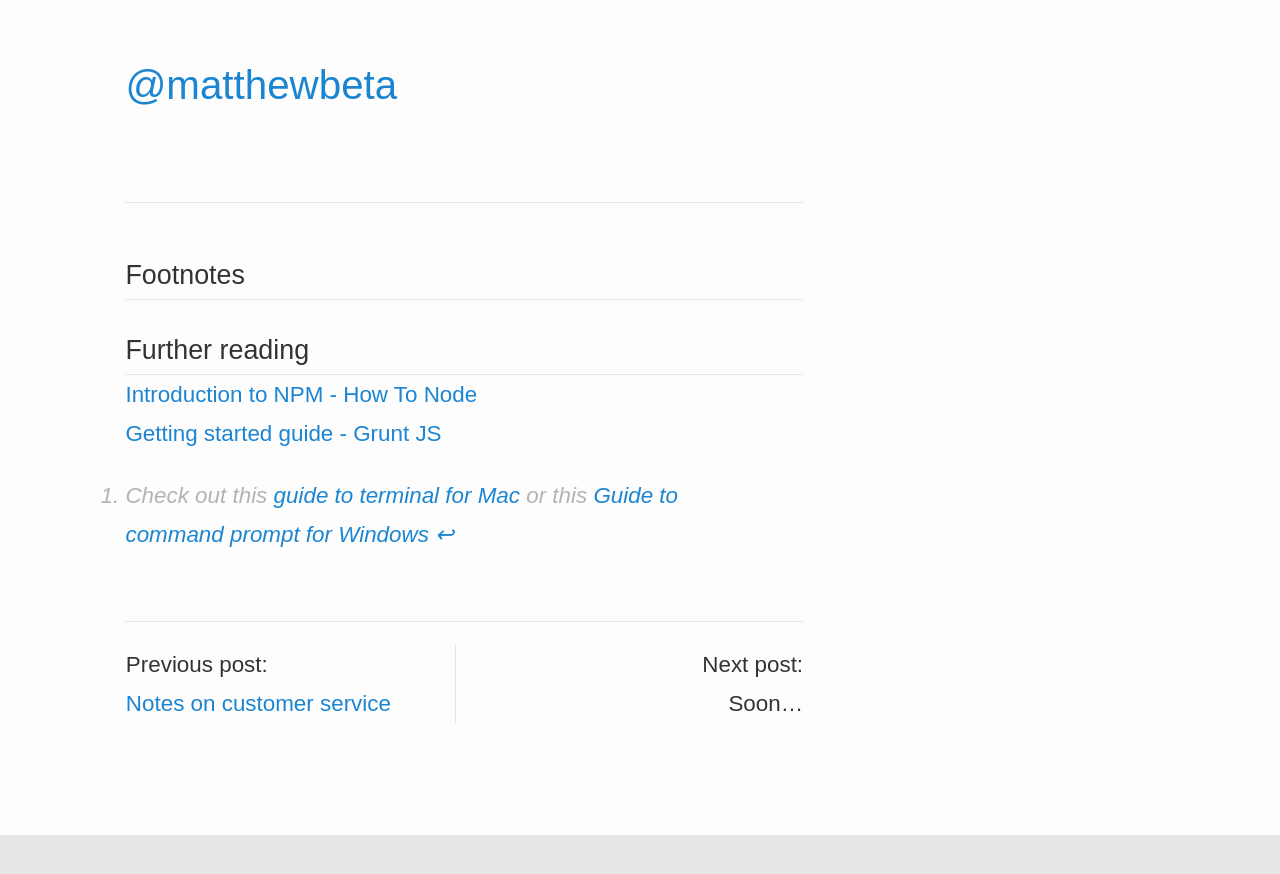
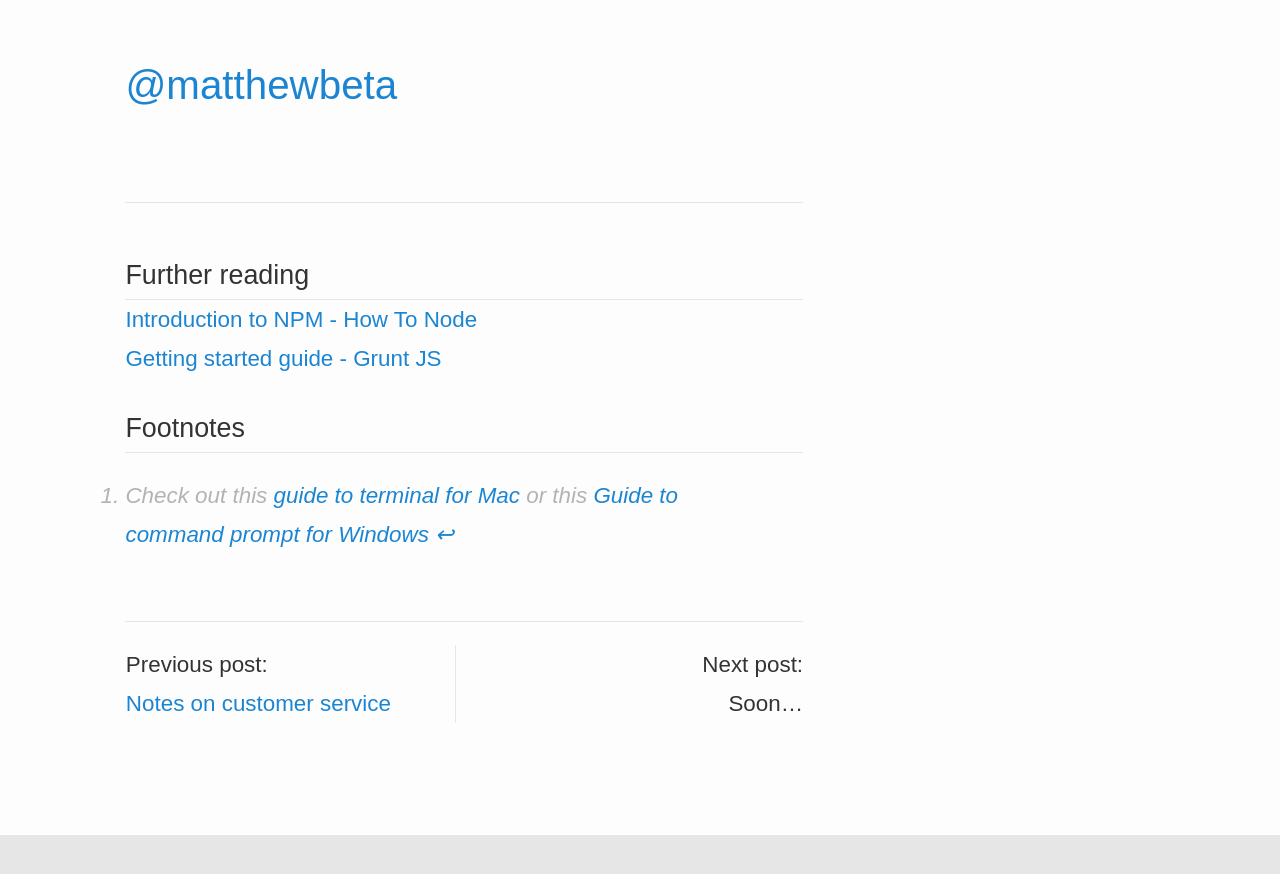
Before and after one commit to matthewbeta/matthew-jackson.com, a Jekyll site: the page built from _posts/2013-09-08-setting-up-grunt-from-scratch.md, in a window 1280 px wide and 900 px high, scrolled down 8424 px. Shown: the top 874 px of the window. Built offline with Jekyll 4.4.1, drawn with Linux system fonts in a browser that asks for light colours.

Commit message:
fixed footer issue on post

```diff
--- a/_posts/2013-09-08-setting-up-grunt-from-scratch.md
+++ b/_posts/2013-09-08-setting-up-grunt-from-scratch.md
@@ -148,10 +148,10 @@ Ok. That was more epic than I intended but the initial set up is the hardest/lea
 
 <a href="http://twitter.com/matthewbeta" class="signature">@matthewbeta</a>
 
+<h3 class="heading heading--sub">Further reading</h3>
+- [Introduction to NPM - How To Node](http://howtonode.org/introduction-to-npm)
+- [Getting started guide - Grunt JS](http://gruntjs.com/getting-started)
+
 <h3 class="heading heading--sub">Footnotes</h3>
 
 [^1]: Check out this [guide to terminal for Mac](http://wiseheartdesign.com/articles/2010/11/12/the-designers-guide-to-the-osx-command-prompt/) or this [Guide to command prompt for Windows](http://www.makeuseof.com/tag/a-beginners-guide-to-the-windows-command-line/)
-
-<h3 class="heading heading--sub">Further reading</h3>
-- [Introduction to NPM - How To Node](http://howtonode.org/introduction-to-npm)
-- [Getting started guide - Grunt JS](http://gruntjs.com/getting-started)
```
